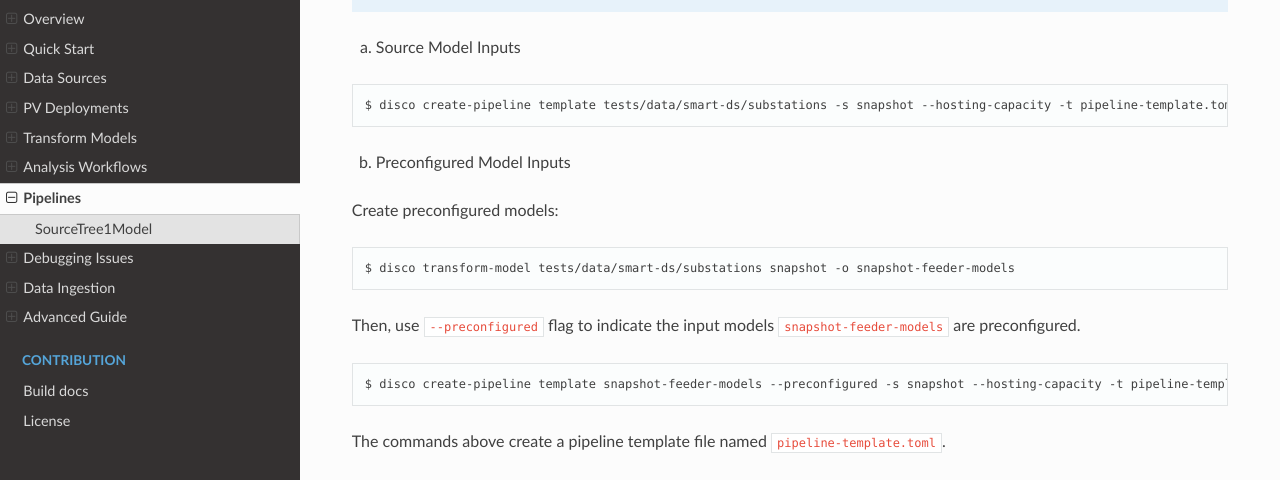
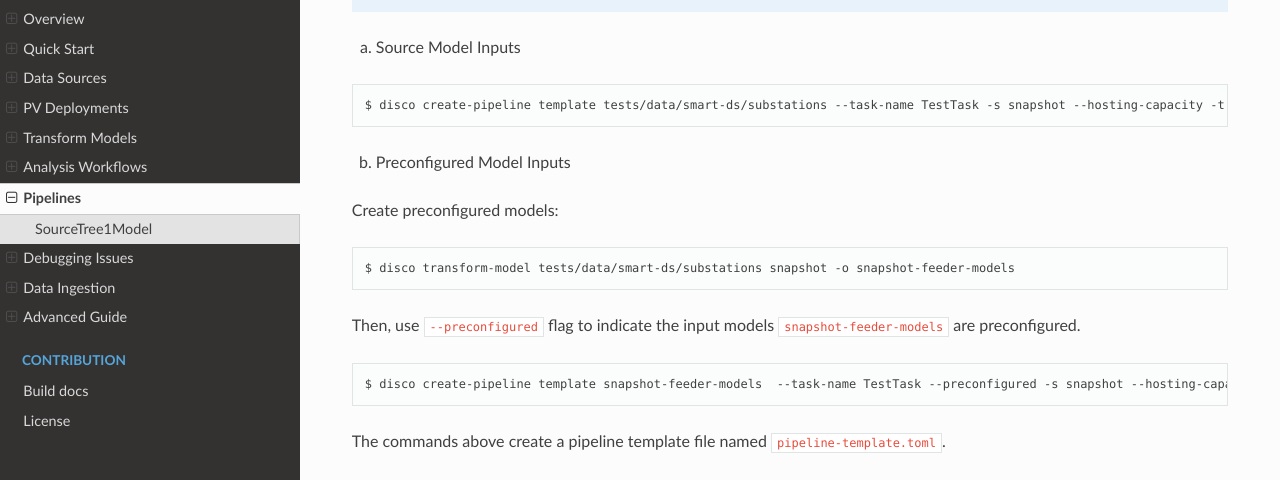
Before and after one commit to NREL/disco, a Sphinx documentation site: the page built from docs/source/pipelines.rst, in a window 1280 px wide and 900 px high, scrolled down 884 px. Shown: the part 162-642 px from the top of the window. Built offline with Sphinx 7.4.7 and the Read the Docs theme 2.0.0, drawn with Linux system fonts in a browser that asks for light colours; some of the changed text lies outside the part shown.

Commit message:
Add --task-name in pipeline as it's required now

```diff
--- a/docs/source/analysis-workflows/hosting-capacity-analysis.rst
+++ b/docs/source/analysis-workflows/hosting-capacity-analysis.rst
@@ -41,7 +41,7 @@ to create the template.
 
 .. code-block:: bash
 
-    $ disco create-pipeline template --simulation-type=snapshot --hosting-capacity --preconfigured snapshot-models
+    $ disco create-pipeline template --task-name SnapshotTask --simulation-type=snapshot --hosting-capacity --preconfigured snapshot-models
 
 
 .. note::
--- a/docs/source/pipelines.rst
+++ b/docs/source/pipelines.rst
@@ -53,7 +53,7 @@ a. Source Model Inputs
 
 .. code-block:: bash
 
-    $ disco create-pipeline template tests/data/smart-ds/substations -s snapshot --hosting-capacity -t pipeline-template.toml
+    $ disco create-pipeline template tests/data/smart-ds/substations --task-name TestTask -s snapshot --hosting-capacity -t pipeline-template.toml
 
 b. Preconfigured Model Inputs
 
@@ -67,7 +67,7 @@ Then, use ``--preconfigured`` flag to indicate the input models ``snapshot-feede
 
 .. code-block:: bash
 
-    $ disco create-pipeline template snapshot-feeder-models --preconfigured -s snapshot --hosting-capacity -t pipeline-template.toml
+    $ disco create-pipeline template snapshot-feeder-models  --task-name TestTask --preconfigured -s snapshot --hosting-capacity -t pipeline-template.toml
 
 The commands above create a pipeline template file named ``pipeline-template.toml``.
 
@@ -171,13 +171,13 @@ allocated HPC hours.
 
 .. code-block:: bash
 
-    $ disco create-pipeline template tests/data/smart-ds/substations -s time-series --hosting-capacity -t pipeline-template.toml
+    $ disco create-pipeline template tests/data/smart-ds/substations  --task-name TestTask -s time-series --hosting-capacity -t pipeline-template.toml
 
 If you need to prescreen PV penetration levels, use the flag ``--prescreen`` to create the template.
 
 .. code-block:: bash
 
-    $ disco create-pipeline template tests/data/smart-ds/substations -s time-series --prescreen --hosting-capacity -t pipeline-template.toml
+    $ disco create-pipeline template tests/data/smart-ds/substations  --task-name TestTask -s time-series --prescreen --hosting-capacity -t pipeline-template.toml
 
 This step create the ``pipeline-template.toml`` file.
 
```
